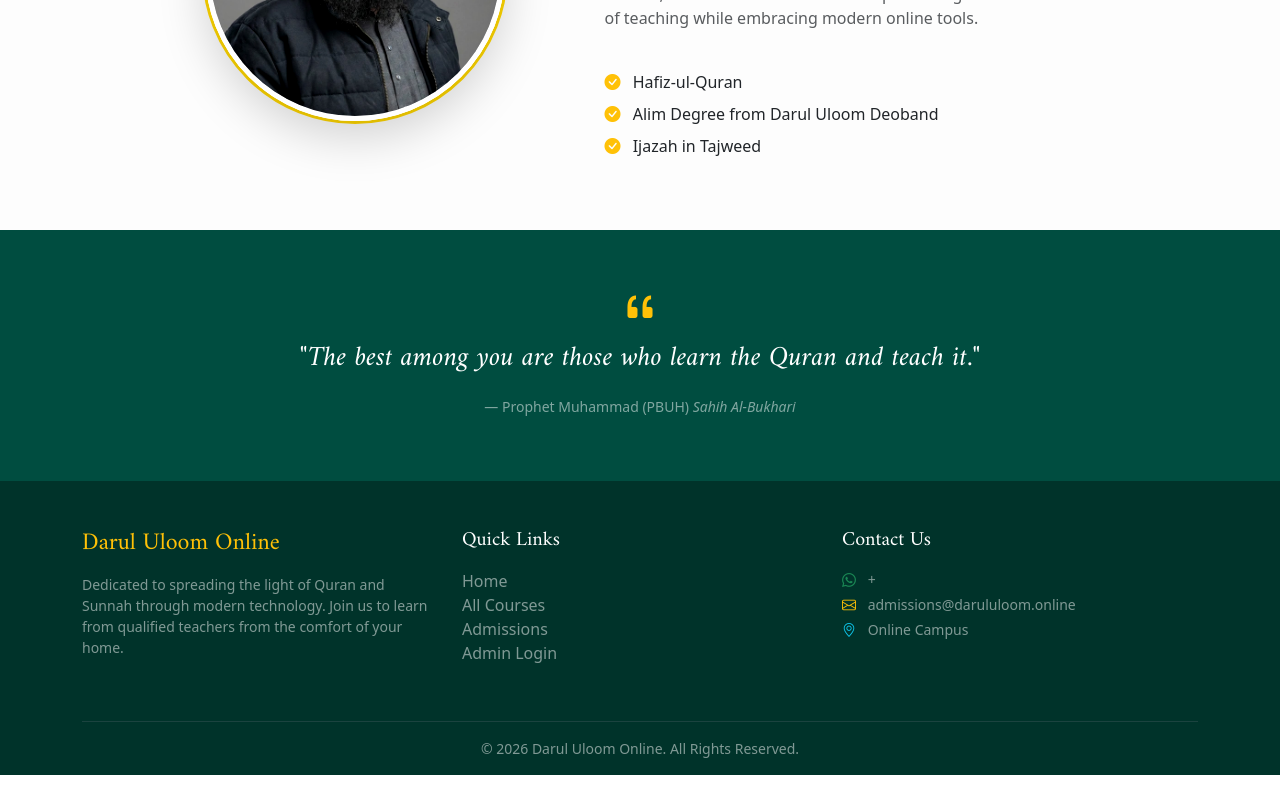
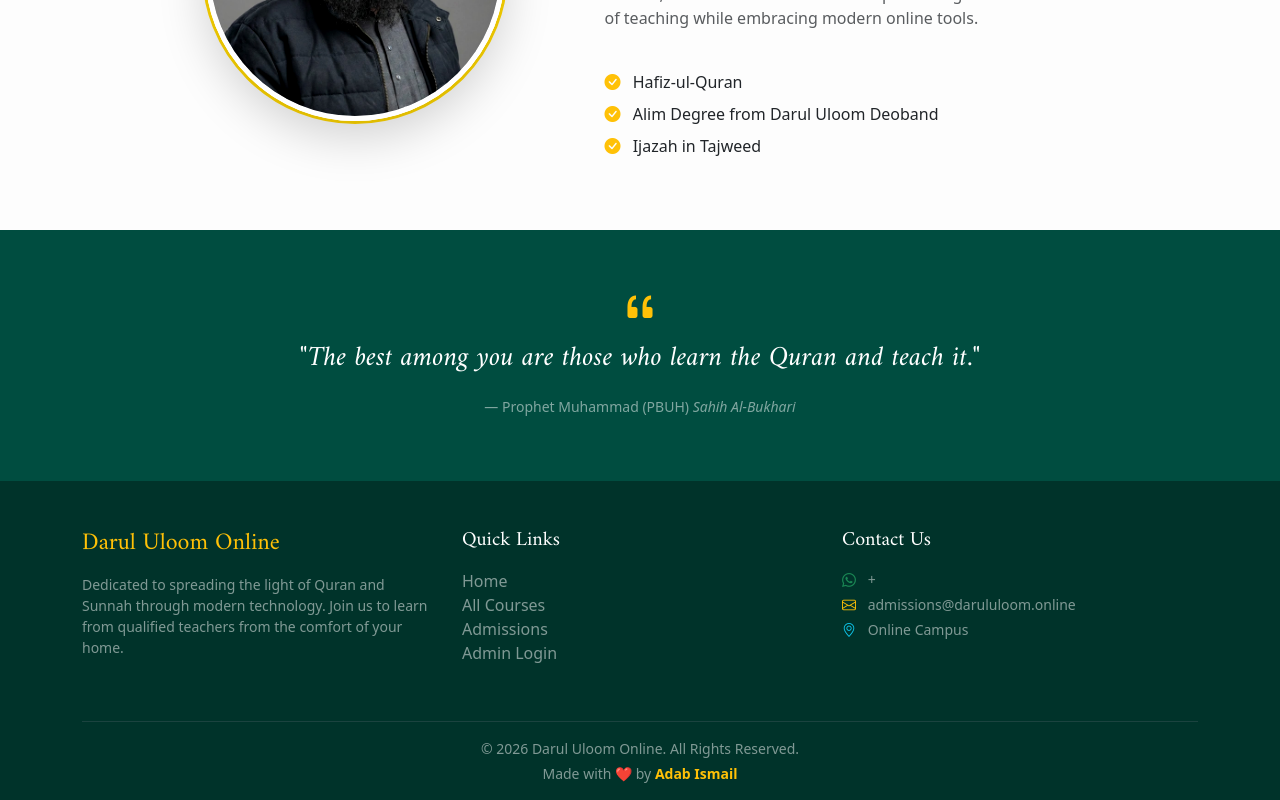
Before and after one commit to adabismail/darululoom-online, a React (Create React App) app in the folder frontend/: page / in a window 1280 px wide. Shown: the part 2055-2855 px from the top of the page. Before the commit the page ends 2830 px from the top, so only its background shows below. Built offline with nearby package versions, Linux system fonts and the light colour scheme.

Commit message:
Footer chnages....

```diff
--- a/frontend/src/components/Footer.jsx
+++ b/frontend/src/components/Footer.jsx
@@ -43,9 +43,27 @@
 
         <hr className="border-secondary" />
 
+        {/* <div className="text-center small text-white-50">
+          &copy; {new Date().getFullYear()} Darul Uloom Online. All Rights Reserved.
+        </div> */}
+        {/* --- COPYRIGHT & CREDIT SECTION --- */}
         <div className="text-center small text-white-50">
-          &copy; {new Date().getFullYear()} Darul Uloom Online. All Rights Reserved.
+          <p className="mb-1">
+            &copy; {new Date().getFullYear()} Darul Uloom Online. All Rights Reserved.
+          </p>
+          <p className="mb-0">
+            Made with <span className="text-danger">❤️</span> by{' '}
+            <a
+              href="https://github.com/adabismail"
+              target="_blank"
+              rel="noopener noreferrer"
+              className="text-warning text-decoration-none fw-bold"
+            >
+              Adab Ismail
+            </a>
+          </p>
         </div>
+
       </div>
     </footer>
   );
```
